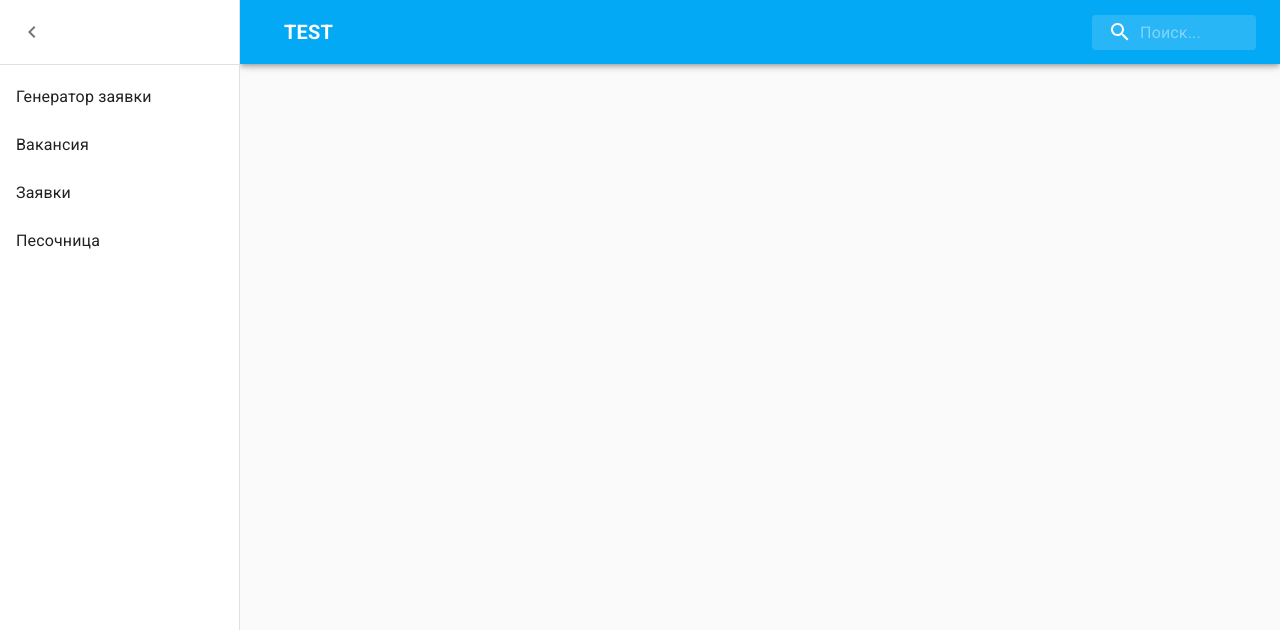
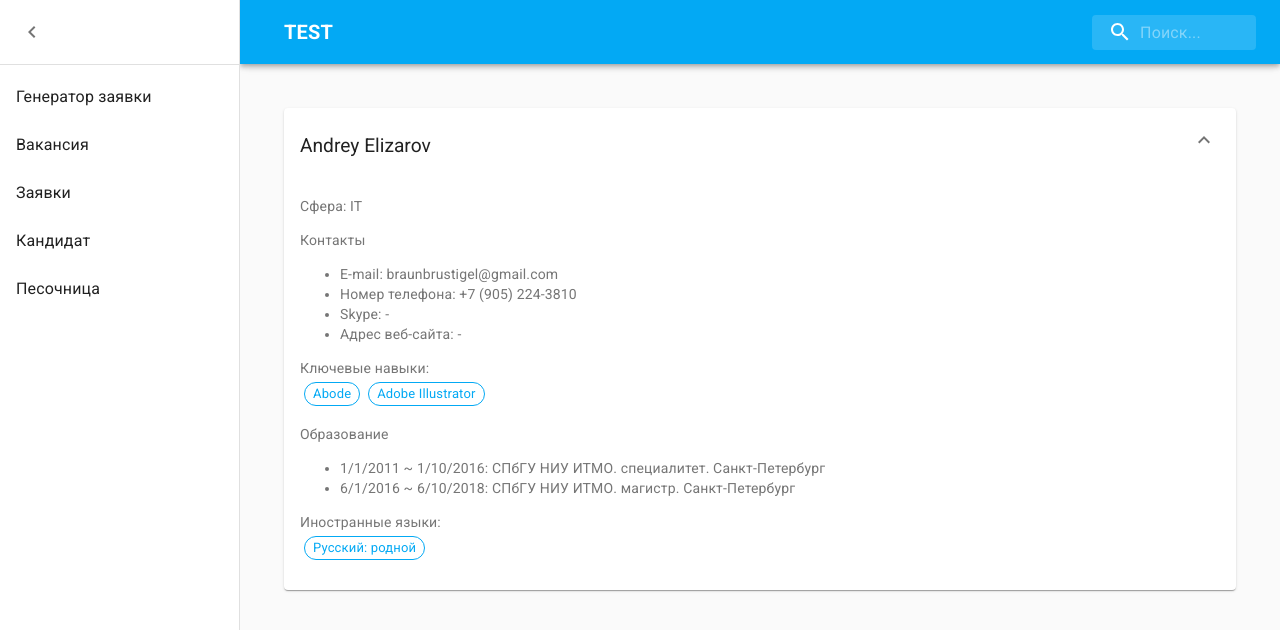
Before and after one commit to AndreyEliz/lofd-hack-gas, a React (Create React App) app in the folder client/: page /#/candidate/1 in a window 1280 px wide. Shown: the top 630 px of the page. Built offline with nearby package versions, Linux system fonts and the light colour scheme; sample sign-in values are in the browser's storage.

Commit message:
Add CVPage

```diff
--- a/client/src/components/OtherStep/OtherStep.tsx
+++ b/client/src/components/OtherStep/OtherStep.tsx
@@ -19,7 +19,7 @@ const OtherStep = ({
             <CardCustom defaultOpen={defaultOpen} title={`Шаг ${step+1}`}>
                 <Grid container spacing={2} className={classes.mainGrid}>
                     <Typography component="div"  variant="body2" color="textSecondary">
-                        CV
+                        Контент данного шага в стадии разработки
                     </Typography>
                 </Grid>
             </CardCustom>
--- a/client/src/components/TimeLineField/TimeLineField.tsx
+++ b/client/src/components/TimeLineField/TimeLineField.tsx
@@ -15,7 +15,6 @@ const TimeLineField = ({ index, indexClick, values}: ITimeLineField) => {
                 width: '800px',
                 height: '100px',
                 margin: '0 auto',
-                backgroundColor: '#ff000'
             }}
         >
             <HorizontalTimeline
--- a/client/src/components/navigation/SideNav/SideNav.tsx
+++ b/client/src/components/navigation/SideNav/SideNav.tsx
@@ -51,6 +51,9 @@ const SideNav: React.FC<SideNavProps> = ({onClose}) => {
             <ListItem button onClick={() => navigate('/jobs')}>
                 <ListItemText primary="Заявки" />
             </ListItem>
+            <ListItem button onClick={() => navigate('/candidate/1')}>
+                <ListItemText primary="Кандидат" />
+            </ListItem>
             <ListItem button onClick={() => navigate('/sandbox')}>
                 <ListItemText primary="Песочница" />
             </ListItem>
--- /dev/null
+++ b/client/src/pages/CVPage/CVPage.tsx
@@ -0,0 +1,166 @@
+import React, {ChangeEvent, useState} from 'react';
+// import { useSelector } from 'react-redux';
+import {ICV} from 'store/models/cvModel';
+import {useStyles} from './styles';
+// import candidatesList from 'reducers/candidates.reducer';
+// import { useParams } from 'hooks/router.hooks';
+import Grid from '@material-ui/core/Grid';
+import Typography from '@material-ui/core/Typography';
+import CardCustom from 'components/CardCustom/CardCustom';
+import ChipsField from 'components/ChipsField/ChipsField';
+import {IEducation} from 'store/models/cvModel';
+import {ILanguage} from 'store/models/helpers';
+
+const buildList = (
+    listDatas: string[],
+    title?: string
+) => {
+    return (
+        <>
+            {title && <p>{title}</p>}
+            <ul>
+                {listDatas.map((data: string, idx: number) => (
+                    <li key={`list-${Math.random().toString(16)}:${idx}`}>{data}</li>
+                ))}
+            </ul>
+        </>
+    );
+};
+
+const CVPage: React.FC = () => {
+    const classes = useStyles();
+    // const {id} = useParams();
+    // const cv = useSelector(candidatesList).find((candidate:ICV) => candidate.id == id);
+    const cv: ICV = {
+        id: 1,
+        fio: "Andrey Elizarov",
+        area: 'IT',
+        label: "Developer",
+        skills: ["Abode","Adobe Illustrator"],
+        contacts: {
+            email:"braunbrustigel@gmail.com",
+            phone:"+7 (905) 224-3810"
+        },
+        internal:false,
+        status:"New",
+        source:"HH",
+        quality:10,
+        type:null,
+        education:[
+            {
+                id: 10,
+                title: "СПбГУ НИУ ИТМО",
+                area: "Санкт-Петербург",
+                degree: "специалитет",
+                startDate: "2011-01-01T00:00:00",
+                endDate: "2016-01-10T00:00:00"
+            },
+            {
+                id: 11,
+                title: "СПбГУ НИУ ИТМО",
+                area: "Санкт-Петербург",
+                degree: "магистр",
+                startDate: "2016-06-01T00:00:00",
+                endDate: "2018-06-10T00:00:00"
+            }
+        ],
+        languages:[
+            {
+                id:1,
+                name:"Русский",
+                level:"родной"
+            }
+        ],
+        publication:[],
+        dateOfBirth:"2020-11-28T23:30:08.026Z"
+    };
+
+    if (!cv) {
+        return (
+            <CardCustom title='О вакансии'>
+                <Grid container spacing={2} className={classes.mainGrid}>
+                    <Typography component="div" variant="body2" color="textSecondary">
+                        Нет данных о CV
+                    </Typography>
+                </Grid>
+            </CardCustom>
+        );
+    }
+
+    const contacts: string[] = [];
+    const {
+        email,
+        phone,
+        skype,
+        site,
+    } = cv.contacts;
+    contacts.push(`E-mail: ${email}`);
+    contacts.push(`Номер телефона: ${phone}`);
+    contacts.push(`Skype: ${skype || '-'}`);
+    contacts.push(`Aдрес веб-сайта: ${site || '-'}`);
+
+    const educations: string[] = cv.education.map((
+        {
+            title,
+            area,
+            degree,
+            startDate: startDateString,
+            endDate: endDateString
+        }: IEducation
+        ) => {
+            const startDate = new Date(startDateString);
+            const endDate = new Date(endDateString);
+
+            return `${startDate.toLocaleDateString()} ~ ${endDate.toLocaleDateString()}: ${title}. ${degree}. ${area}`;
+        }
+    );
+
+    return (
+        <CardCustom title={cv.fio}>
+            <Grid container spacing={2} className={classes.mainGrid}>
+                <Grid item xs={12} sm container>
+                    <Grid item xs container direction="column" spacing={2}>
+                        <Grid item xs>
+{/*
+                            <div className={classes.wrapperField}>
+                                <Typography variant="body1" color="textSecondary">ФИО: <strong>{cv.fio}</strong></Typography>
+                            </div>
+*/}
+                            {/*
+                                <div className={classes.wrapperField}>
+                                    <Typography variant="body2" color="textSecondary">Должность: {data.label}</Typography>
+                                </div>
+*/}
+                            <div className={classes.wrapperFirstField}>
+                                <Typography variant="body2" color="textSecondary">Сфера: {cv.area}</Typography>
+                            </div>
+                            <div className={classes.wrapperField}>
+                                <Typography variant="body2" color="textSecondary">
+                                    {buildList(contacts, 'Контакты')}
+                                </Typography>
+                            </div>
+                            <div className={classes.wrapperField}>
+                                <Typography variant="body2" color="textSecondary">Ключевые навыки:</Typography>
+                                <ChipsField options={cv.skills}/>
+                            </div>
+                            <div className={classes.wrapperField}>
+                                <Typography variant="body2" color="textSecondary">
+                                    {buildList(educations, 'Образование')}
+                                </Typography>
+                            </div>
+                            <div className={classes.wrapperField}>
+                                <Typography variant="body2" color="textSecondary">
+                                    Иностранные языки:
+                                </Typography>
+                                <ChipsField
+                                    options={cv.languages.map(({name, level}: ILanguage) => `${name}: ${level.toLowerCase()}`)}/>
+                            </div>
+                        </Grid>
+                    </Grid>
+                </Grid>
+            </Grid>
+        </CardCustom>
+    );
+};
+
+export default CVPage;
--- /dev/null
+++ b/client/src/pages/CVPage/styles.ts
@@ -0,0 +1,26 @@
+import {makeStyles} from '@material-ui/core/styles';
+
+export const useStyles = makeStyles((theme) => ({
+    root: {
+        flexGrow: 1,
+    },
+    wrapper: {
+        display: 'inline-block',
+        width: '100%',
+    },
+    mainGrid: {
+        padding: theme.spacing(2),
+    },
+    wrapperFirstField: {
+        marginBottom: 10,
+    },
+    wrapperField: {
+        marginTop: 10,
+        marginBottom: 10,
+    },
+    confirmButton: {
+        float: 'right',
+        marginRight: theme.spacing(4),
+        marginBottom: theme.spacing(2),
+    }
+}));
--- a/client/src/reducers/candidates.reducer.ts
+++ b/client/src/reducers/candidates.reducer.ts
@@ -5,11 +5,11 @@ import { ICV } from 'store/models/cvModel';
 import { CANDIDATES } from '../store/mockData/candidates';
 import {ADD_NEW_CANDIDATE} from "../actions/action-types";
 
-interface IJobListState {
+interface ICandidateListState {
     candidates: ICV[]
 }
 
-const initialState: IJobListState = {
+const initialState: ICandidateListState = {
     candidates: CANDIDATES // []
 };
 
@@ -19,7 +19,7 @@ const candidatesList = (state=initialState, action: any) => {
         [GET_CANDIDATES_LIST]: () => ({...state, candidates: action.data}),
         [ADD_NEW_CANDIDATE]: () => ({
             ...state,
-            jobs: [...state.candidates, {...action.data, id: state.candidates.length+1, status: 'new'}]}),
+            candidates: [...state.candidates, {...action.data, id: state.candidates.length+1, status: 'new'}]}),
     };
 
     return (reducers[action.type]  && reducers[action.type]()) || state
--- a/client/src/routing/Pages.tsx
+++ b/client/src/routing/Pages.tsx
@@ -5,6 +5,7 @@ import CreateJobPage from '../pages/CreateJobPage/CreateJobPage';
 import JobsPage from '../pages/JobsPage.tsx/JobsListPage';
 import VacancyPage from 'pages/VacancyPage/VacancyPage';
 import ManageJobPage from 'pages/ManageJobPage/ManageJob';
+import CVPage from 'pages/CVPage/CVPage';
 import SandboxPage from 'pages/SandBoxPage/SandboxPage';
 
 const Pages: React.FC = () => {
@@ -15,6 +16,7 @@ const Pages: React.FC = () => {
             <Route exact path="/create" component={CreateJobPage} />
             <Route exact path="/manage-job/:id" component={ManageJobPage} />
             <Route exact path="/jobs" component={JobsPage} />
+            <Route exact path="/candidate/:id" component={CVPage} />
             <Route exact path="/sandbox" component={SandboxPage} />
         </Switch>
     );
--- a/client/src/store/models/cvModel.ts
+++ b/client/src/store/models/cvModel.ts
@@ -3,13 +3,13 @@ import { ISalaryRate, ILanguage } from './helpers';
 interface IContacts {
     email: string
     phone: string
-    skype: string
-    site: string
+    skype?: string
+    site?: string
     id?: string | number
     candidateId? : string | number
 }
 
-interface IEducation {
+export interface IEducation {
     id: string | number
     title: string
     area: string // Computer Science, engeneering, etc
```
